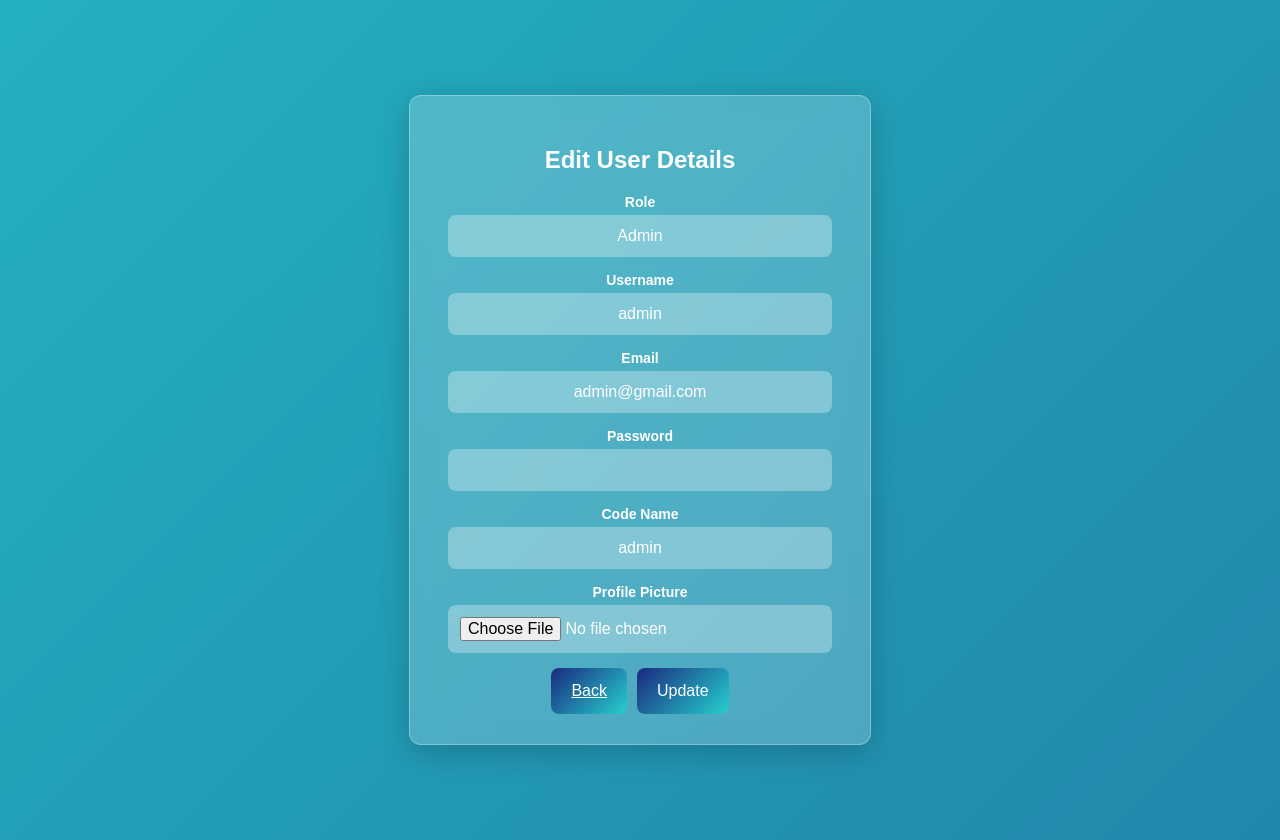
After one commit to ammawarrior/Project-Hiraya, a PHP site: page /profile.php?id=104 in a window 1280 px wide. The commit adds this page. Run offline with PHP 8.4, Linux system fonts and the light colour scheme; a user stored in the database is signed in; data comes from the database, SQL or seed files in the repository.

Commit message:
initial commit

```diff
--- /dev/null
+++ b/profile.php
@@ -0,0 +1,273 @@
+<?php
+session_start();
+
+// Check if user is logged in
+if (!isset($_SESSION['user_id'])) {
+    header("Location: login.php");
+    exit();
+}
+
+// Allow access for Admin (1), Analyst (2), Panelist (3)
+if (!in_array($_SESSION['role'], [1, 2, 3])) {
+    header("Location: login.php");
+    exit();
+}
+
+
+// Include database connection
+include 'db_ec.php';
+
+// Check if user_id is provided in the URL
+if (!isset($_GET['id'])) {
+    header("Location: manage_user.php");
+    exit();
+}
+
+$user_id = $_GET['id'];
+
+// Fetch user details from the database
+$query = "SELECT user_id, username, email, role, code_name, user_picture, password FROM users WHERE user_id = ?";
+$stmt = $conn->prepare($query);
+$stmt->bind_param("i", $user_id);
+$stmt->execute();
+$result = $stmt->get_result();
+$user = $result->fetch_assoc();
+$stmt->close();
+
+// Role mapping
+$roles = [
+    1 => 'Admin',
+    2 => 'Analyst',
+    3 => 'Panelist'
+];
+
+// Handle form submission for update
+if ($_SERVER["REQUEST_METHOD"] == "POST" && isset($_POST['update'])) {
+    $username = $_POST['username'];
+    $email = $_POST['email'];
+    $code_name = $_POST['code_name'];
+    $password = !empty($_POST['password']) ? password_hash($_POST['password'], PASSWORD_DEFAULT) : $user['password'];
+
+    // Handle file upload
+    if (isset($_FILES['user_picture']) && $_FILES['user_picture']['error'] == 0) {
+        $target_dir = "uploads/";
+        $target_file = $target_dir . basename($_FILES['user_picture']['name']);
+        if (move_uploaded_file($_FILES['user_picture']['tmp_name'], $target_file)) {
+            $user_picture = $target_file;
+           $update_query = "UPDATE users SET username = ?, email = ?, code_name = ?, user_picture = ?, password = ? WHERE user_id = ?";
+            $stmt = $conn->prepare($update_query);
+            $stmt->bind_param("sssisi", $username, $email, $code_name, $user_picture, $password, $user_id);
+
+
+        }
+    } else {
+            $update_query = "UPDATE users SET username = ?, email = ?, code_name = ?, user_picture = ?, password = ? WHERE user_id = ?";
+            $stmt = $conn->prepare($update_query);
+            $stmt->bind_param("sssisi", $username, $email, $code_name, $user_picture, $password, $user_id);
+
+    }
+
+    $stmt->execute();
+    $stmt->close();
+
+if ($user['role'] == 1 || $user['role'] == 2) {
+    header("Location: analyst.php");
+} elseif ($user['role'] == 3) {
+    header("Location: dashboard_p.php");
+}
+
+exit();
+
+
+}
+
+
+
+$conn->close();
+?>
+<!DOCTYPE html>
+<html lang="en">
+<head>
+    <meta charset="UTF-8">
+    <meta name="viewport" content="width=device-width, initial-scale=1.0">
+    <title>Edit User Details</title>
+    <link rel="icon" type="image/png" href="assets/img/dost.png">
+    <style>
+        body {
+            background: linear-gradient(-45deg, #1A2980, #26D0CE);
+            background-size: 400% 400%;
+            animation: gradientAnimation 8s ease infinite;
+            display: flex;
+            justify-content: center;
+            align-items: center;
+            height: 100vh;
+            font-family: 'Poppins', sans-serif;
+            margin: 0;
+            padding: 20px;
+            overflow: hidden;
+        }
+
+        @keyframes gradientAnimation {
+            0% { background-position: 0% 50%; }
+            50% { background-position: 100% 50%; }
+            100% { background-position: 0% 50%; }
+        }
+
+        .edit-container {
+            width: 100%;
+            max-width: 400px;
+            text-align: center;
+            animation: fadeIn 1s ease-in-out;
+            background: rgba(255, 255, 255, 0.2);
+            border-radius: 12px;
+            padding: 30px;
+            backdrop-filter: blur(10px);
+            border: 1px solid rgba(255, 255, 255, 0.3);
+            box-shadow: 0 8px 32px rgba(0, 0, 0, 0.2);
+        }
+
+        @keyframes fadeIn {
+            from { opacity: 0; transform: translateY(-20px); }
+            to { opacity: 1; transform: translateY(0); }
+        }
+
+        .form-group {
+            margin-bottom: 15px;
+            text-align: center;
+        }
+
+        .form-group label {
+            font-size: 14px;
+            font-weight: 600;
+            color: white;
+            margin-bottom: 5px;
+            display: block;
+        }
+
+        .form-group input, .form-group select {
+            width: 90%;
+            padding: 12px;
+            border: none;
+            border-radius: 8px;
+            background: rgba(255, 255, 255, 0.3);
+            font-size: 16px;
+            color: white;
+            outline: none;
+            text-align: center;
+            transition: background-color 0.3s ease-in-out;
+        }
+
+        .form-group input:focus, .form-group select:focus {
+            background: rgba(255, 255, 255, 0.4);
+        }
+
+        .form-group select option {
+            background: #1A2980; /* Dark theme color */
+            color: white;
+        }
+
+        .button-group {
+            display: flex;
+            gap: 10px;
+            justify-content: center;
+        }
+
+        .btn-primary, .btn-danger {
+            padding: 14px 20px;
+            border: none;
+            border-radius: 8px;
+            font-size: 16px;
+            cursor: pointer;
+            transition: transform 0.3s ease-in-out, box-shadow 0.3s ease-in-out;
+        }
+
+        .btn-primary {
+            background: linear-gradient(135deg, #1A2980, #26D0CE);
+            color: white;
+        }
+
+        .btn-danger {
+            background: rgba(255, 68, 68, 0.8);
+            color: white;
+        }
+
+        .btn-primary:hover, .btn-danger:hover {
+            transform: scale(1.05);
+            box-shadow: 0 0 10px rgba(255, 255, 255, 0.3);
+        }
+    </style>
+</head>
+<body>
+    <div class="edit-container">
+        <h2 style="color: white;">Edit User Details</h2>
+        <?php if ($user): ?>
+            <form method="POST" enctype="multipart/form-data">
+            <div class="form-group">
+    <label>Role</label>
+    <input type="text" value="<?php echo $roles[$user['role']]; ?>" readonly>
+</div>
+
+
+                <div class="form-group">
+                    <label>Username</label>
+                    <input type="text" name="username" value="<?php echo htmlspecialchars($user['username']); ?>" required>
+                </div>
+                <div class="form-group">
+                    <label>Email</label>
+                    <input type="email" name="email" value="<?php echo htmlspecialchars($user['email']); ?>" required>
+                </div>
+                <div class="form-group">
+                    <label>Password</label>
+                    <input type="password" name="password">
+                </div>
+                <div class="form-group">
+                    <label>Code Name</label>
+                    <input type="text" name="code_name" value="<?php echo htmlspecialchars($user['code_name']); ?>">
+                </div>
+                <div class="form-group">
+                    <label>Profile Picture</label>
+                    <input type="file" name="user_picture" accept="image/*">
+                </div>
+                <div class="button-group">
+                                <?php
+                    $back_link = '#';
+                    if ($user['role'] == 1 || $user['role'] == 2) {
+                        $back_link = 'analyst.php';
+                    } elseif ($user['role'] == 3) {
+                        $back_link = 'dashboard_p.php';
+                    }
+                    ?>
+                    <a href="<?php echo $back_link; ?>" class="btn-primary">Back</a>
+
+                    <button type="submit" name="update" class="btn-primary">Update</button>
+                </div>
+            </form>
+        <?php else: ?>
+            <p style="color: white;">User not found.</p>
+        <?php endif; ?>
+    </div>
+
+<script>
+    document.addEventListener('DOMContentLoaded', function () {
+        const roleSelect = document.querySelector('select[name="role"]');
+        const backButton = document.getElementById('backButton');
+
+        function updateBackHref() {
+            const role = roleSelect.value;
+            if (role === '1' || role === '2') {
+                backButton.href = 'analyst.php';
+            } else if (role === '3') {
+                backButton.href = 'dashboard_p.php';
+            } else {
+                backButton.href = '#';
+            }
+        }
+
+        updateBackHref(); // Set initially
+        roleSelect.addEventListener('change', updateBackHref); // Update if role changes
+    });
+</script>
+
+
+</body>
+</html>
```
Also changed, not shown: includes/topnav.php (+11 -5 lines).
